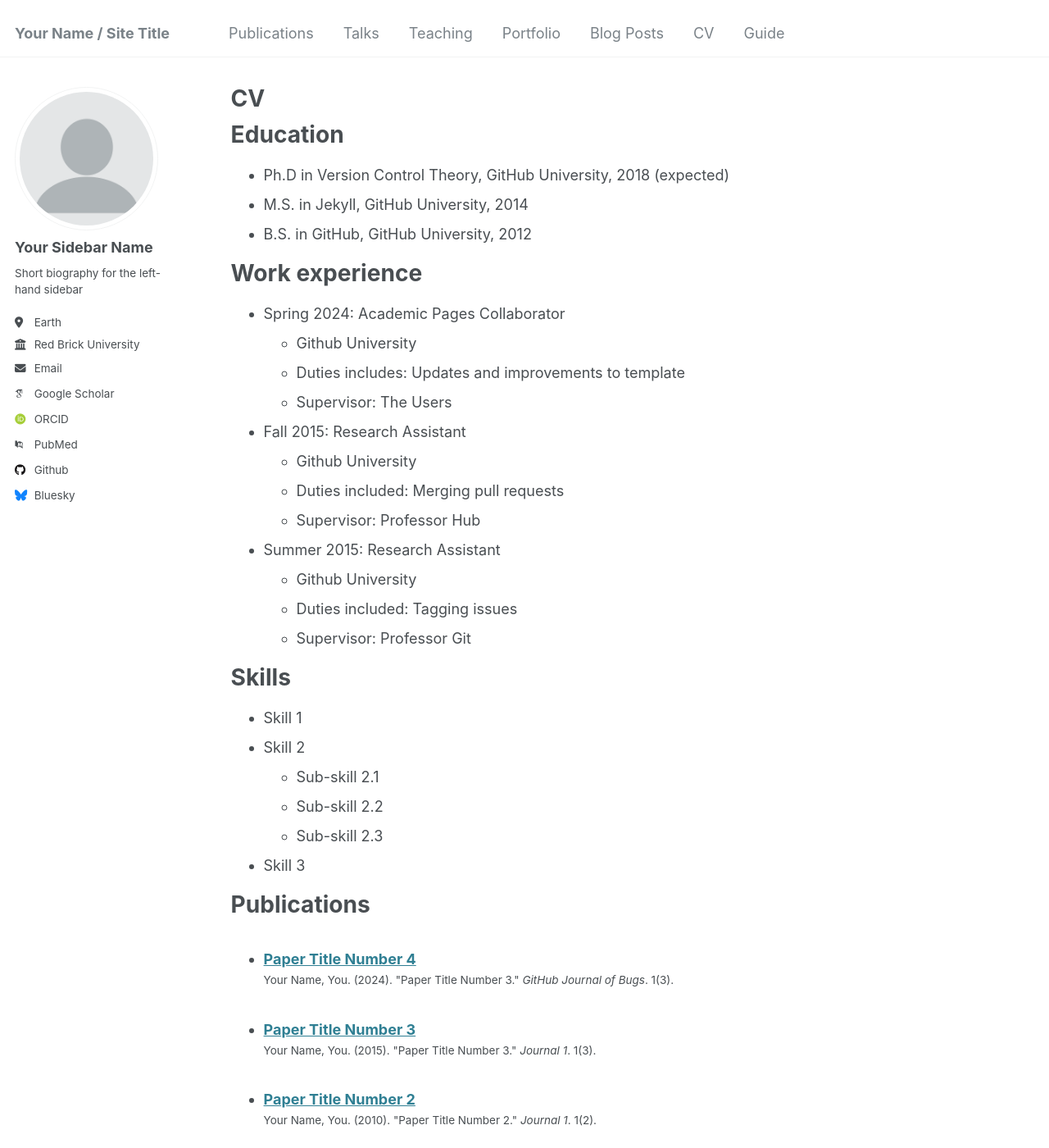
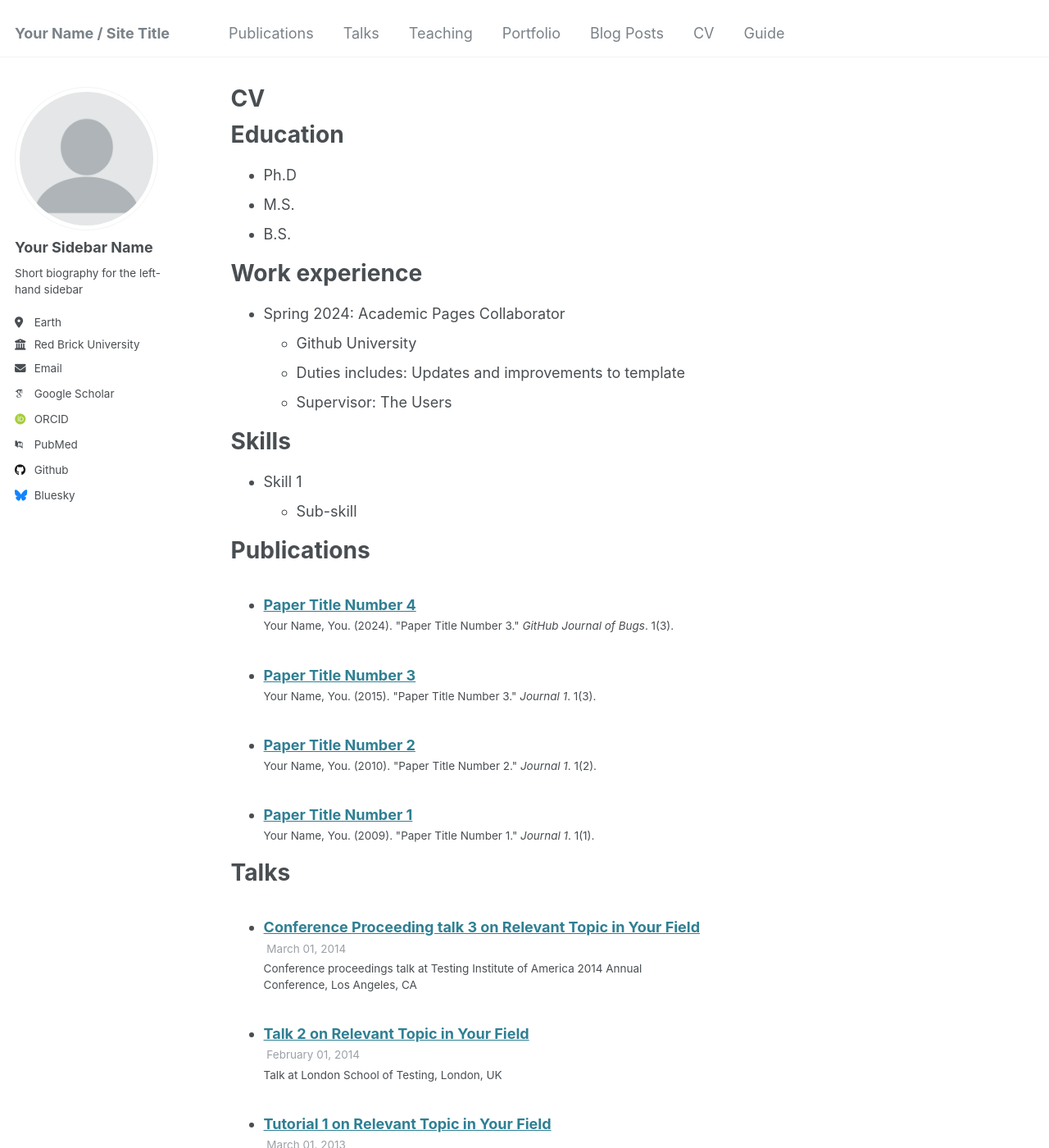
Before and after one commit to cpyo/cpyo.github.io, a Jekyll site: the page built from _pages/cv.md, in a window 1280 px wide and 1400 px high. Shown: the whole window at 82% size. Built offline with Jekyll 4.4.1, drawn with Linux system fonts in a browser that asks for light colours; some web fonts are replaced.

Commit message:
Update cv.md

```diff
--- a/_pages/cv.md
+++ b/_pages/cv.md
@@ -11,9 +11,9 @@ redirect_from:
 
 Education
 ======
-* Ph.D in Version Control Theory, GitHub University, 2018 (expected)
-* M.S. in Jekyll, GitHub University, 2014
-* B.S. in GitHub, GitHub University, 2012
+* Ph.D
+* M.S.
+* B.S.
 
 Work experience
 ======
@@ -22,24 +22,10 @@ Work experience
   * Duties includes: Updates and improvements to template
   * Supervisor: The Users
 
-* Fall 2015: Research Assistant
-  * Github University
-  * Duties included: Merging pull requests
-  * Supervisor: Professor Hub
-
-* Summer 2015: Research Assistant
-  * Github University
-  * Duties included: Tagging issues
-  * Supervisor: Professor Git
-
 Skills
 ======
 * Skill 1
-* Skill 2
-  * Sub-skill 2.1
-  * Sub-skill 2.2
-  * Sub-skill 2.3
-* Skill 3
+  * Sub-skill
 
 Publications
 ======
```
